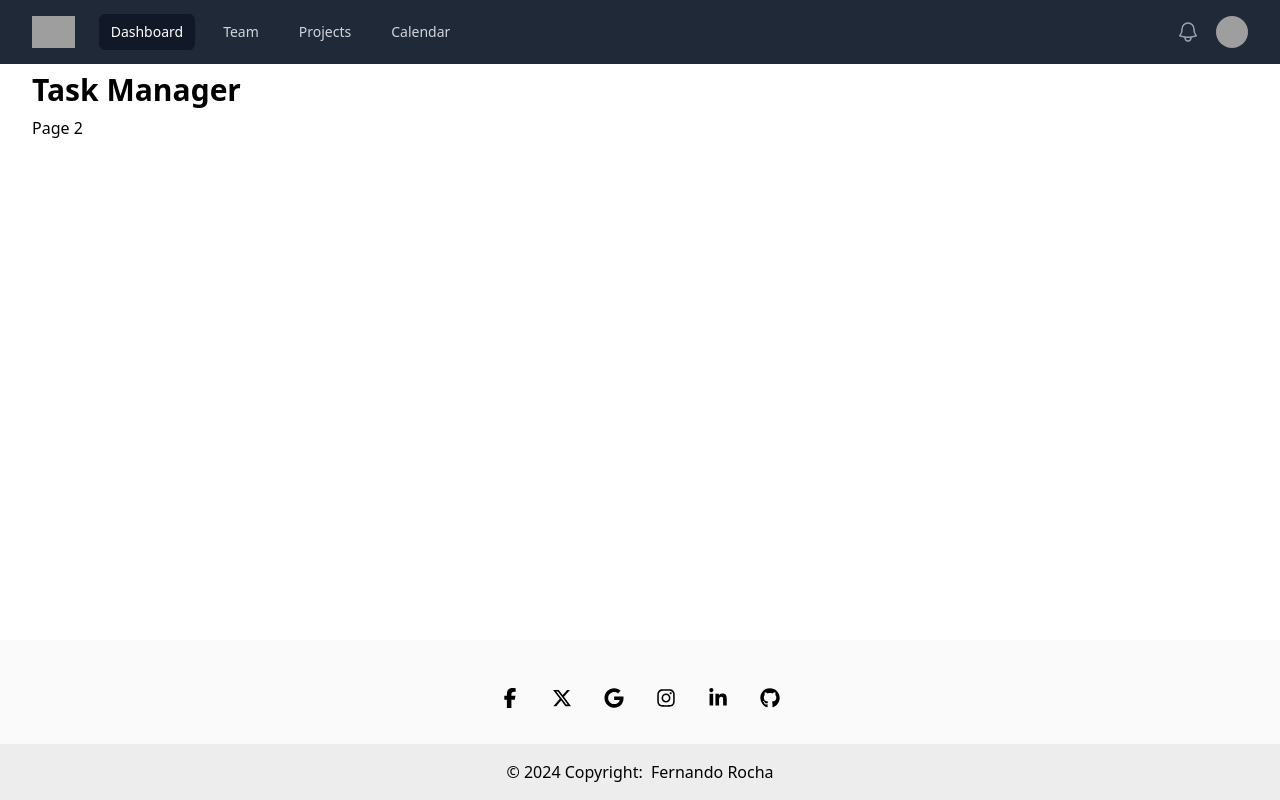
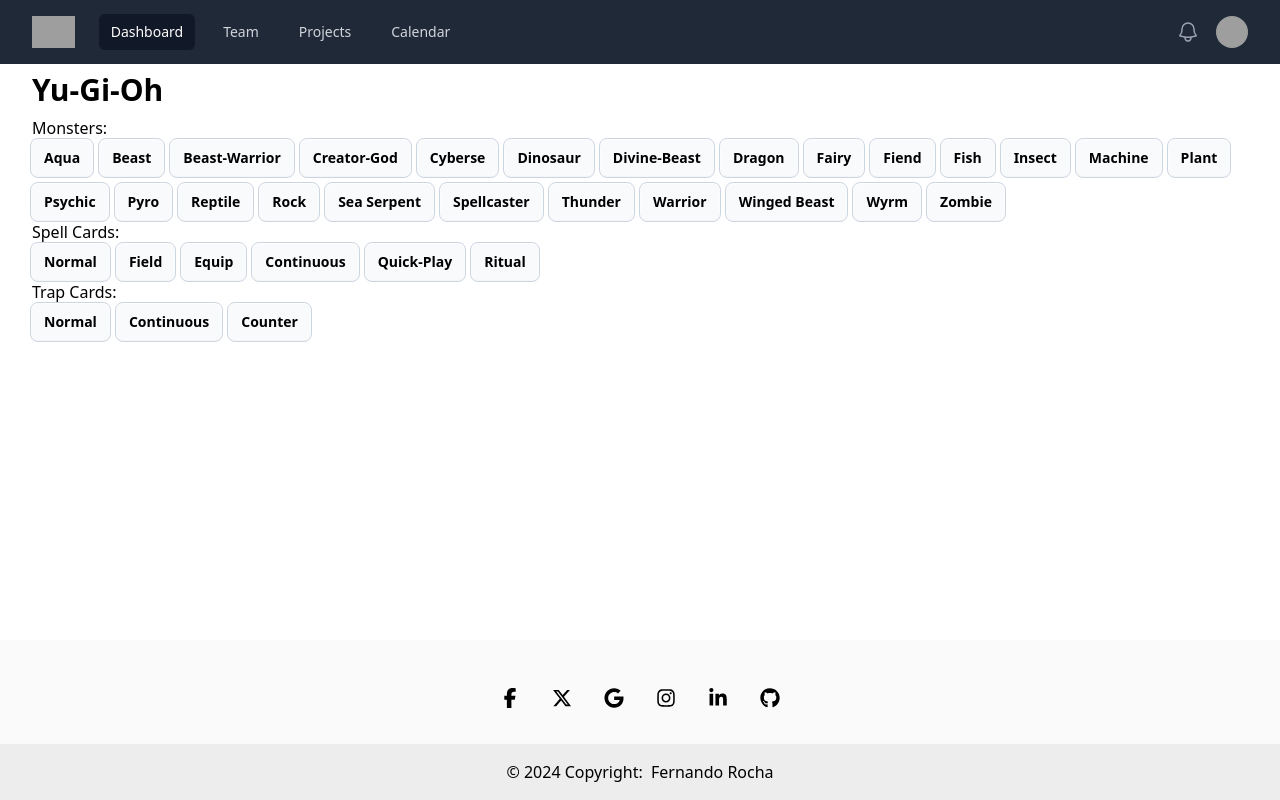
Before and after one commit to fernandorochaworld/canada-digital-super-cluster, a React (Vite) app: page /page2 in a window 1280 px wide. Built offline with nearby package versions, Linux system fonts and the light colour scheme; grey boxes are pictures that could not be loaded.

Commit message:
New: Create page 2.

```diff
--- a/src/App.jsx
+++ b/src/App.jsx
@@ -28,7 +28,7 @@
           <div className="max-w-7xl px-2 py-2 sm:px-6 lg:px-8 w-full">
 
             <h1 className="tm-title-1 mb-2">
-              Task Manager
+              Yu-Gi-Oh
             </h1>
 
 
--- a/src/pages/Page2.jsx
+++ b/src/pages/Page2.jsx
@@ -1,9 +1,73 @@
+import Button from "../components/Button";
+
+const race = {
+  monster: [
+    'Aqua',
+    'Beast',
+    'Beast-Warrior',
+    'Creator-God',
+    'Cyberse',
+    'Dinosaur',
+    'Divine-Beast',
+    'Dragon',
+    'Fairy',
+    'Fiend',
+    'Fish',
+    'Insect',
+    'Machine',
+    'Plant',
+    'Psychic',
+    'Pyro',
+    'Reptile',
+    'Rock',
+    'Sea Serpent',
+    'Spellcaster',
+    'Thunder',
+    'Warrior',
+    'Winged Beast',
+    'Wyrm',
+    'Zombie',
+  ],
+  spell: [
+    'Normal',
+    'Field',
+    'Equip',
+    'Continuous',
+    'Quick-Play',
+    'Ritual',
+  ],
+  trap: [
+    'Normal',
+    'Continuous',
+    'Counter'
+  ]
+};
+
 
 function Page2() {
   // const [count, setCount] = useState(0)
 
   return (
-    <div>Page 2</div>
+    <div>
+      Monsters:
+      <div className="flex item-center flex-wrap gap-2">
+        {race.monster.map(item => (
+          <Button title={item}></Button>
+        ))}
+      </div>
+      Spell Cards:
+      <div className="flex item-center flex-wrap gap-2">
+        {race.spell.map(item => (
+          <Button title={item}></Button>
+        ))}
+      </div>
+      Trap Cards:
+      <div className="flex item-center flex-wrap gap-2">
+        {race.trap.map(item => (
+          <Button title={item}></Button>
+        ))}
+      </div>
+    </div>
   )
 }
 
```
